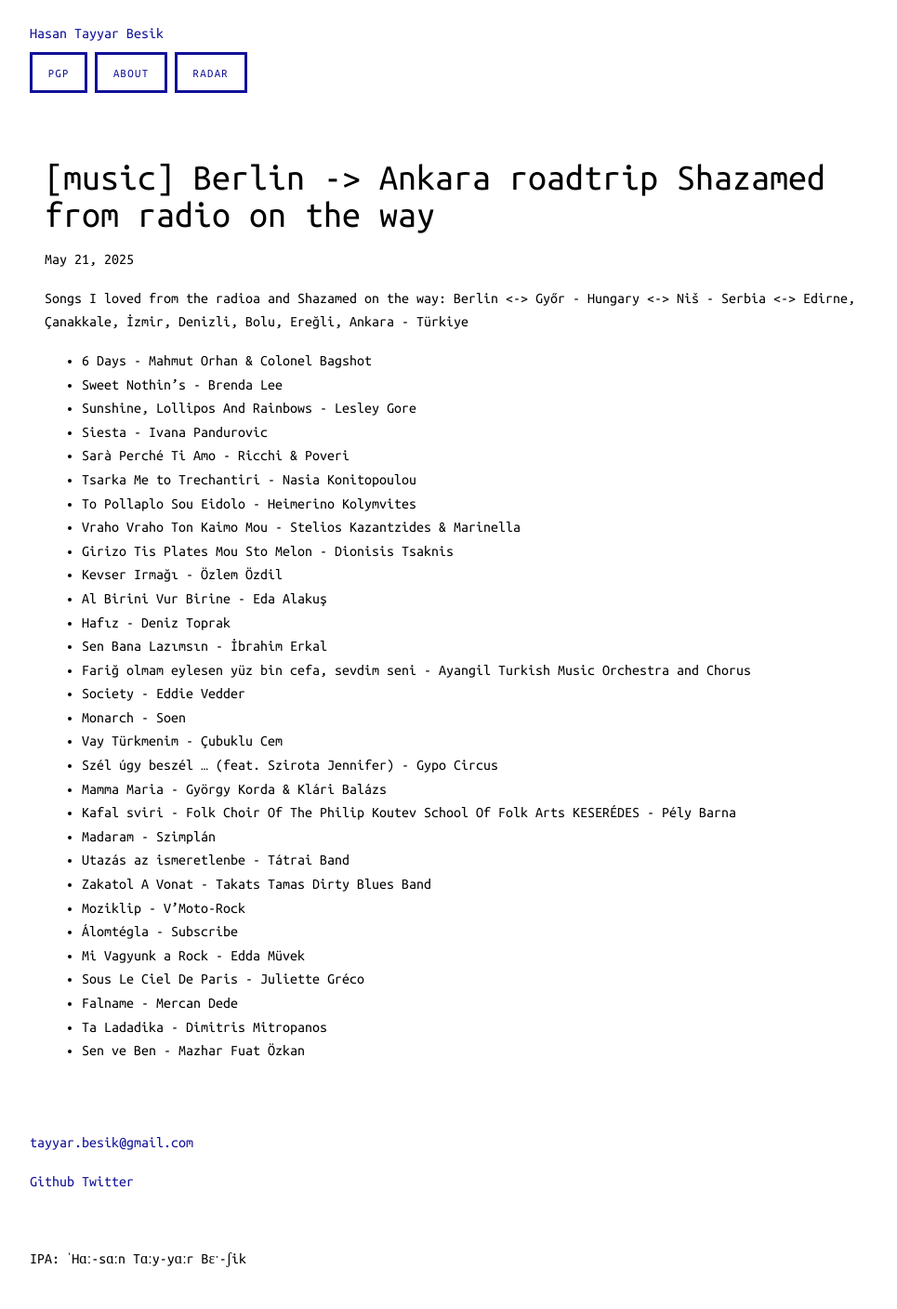
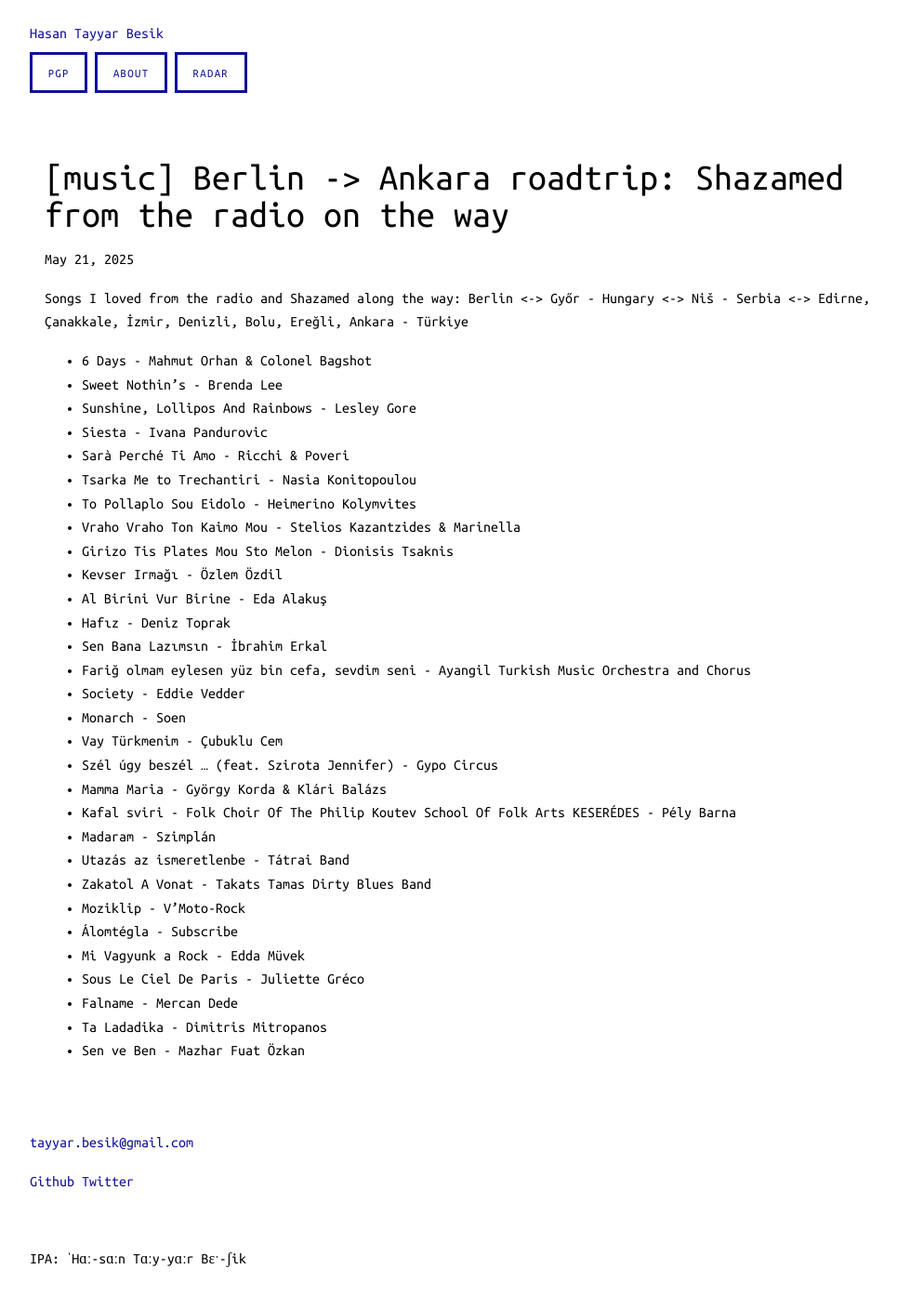
Before and after one commit to hasantayyar/hasantayyar.net, a Jekyll site: the page built from _posts/2025-05-21-sila-yolu-muzik.md, in a window 1280 px wide. Shown: the whole page at 93% size, without its empty margins (144-1109 px from the left). Built offline with Jekyll 4.4.1, drawn with Linux system fonts in a browser that asks for light colours; Markdown is read by kramdown in place of the engine named in the settings.

Commit message:
Update 2025-05-21-sila-yolu-muzik.md

```diff
--- a/_posts/2025-05-21-sila-yolu-muzik.md
+++ b/_posts/2025-05-21-sila-yolu-muzik.md
@@ -1,11 +1,11 @@
 ---
 layout: post
-title:  "[music] Berlin -> Ankara roadtrip Shazamed from radio on the way"
+title:  "[music] Berlin -> Ankara roadtrip: Shazamed from the radio on the way"
 date:   2025-05-21 10:00:00
 categories: music
 ---
 
-Songs I loved from the radioa and Shazamed on the way: Berlin <-> Győr - Hungary <-> Niš - Serbia <-> Edirne, Çanakkale, İzmir, Denizli, Bolu, Ereğli, Ankara - Türkiye
+Songs I loved from the radio and Shazamed along the way:  Berlin <-> Győr - Hungary <-> Niš - Serbia <-> Edirne, Çanakkale, İzmir, Denizli, Bolu, Ereğli, Ankara - Türkiye
 
 - 6 Days - Mahmut Orhan & Colonel Bagshot
 - Sweet Nothin's - Brenda Lee
```
